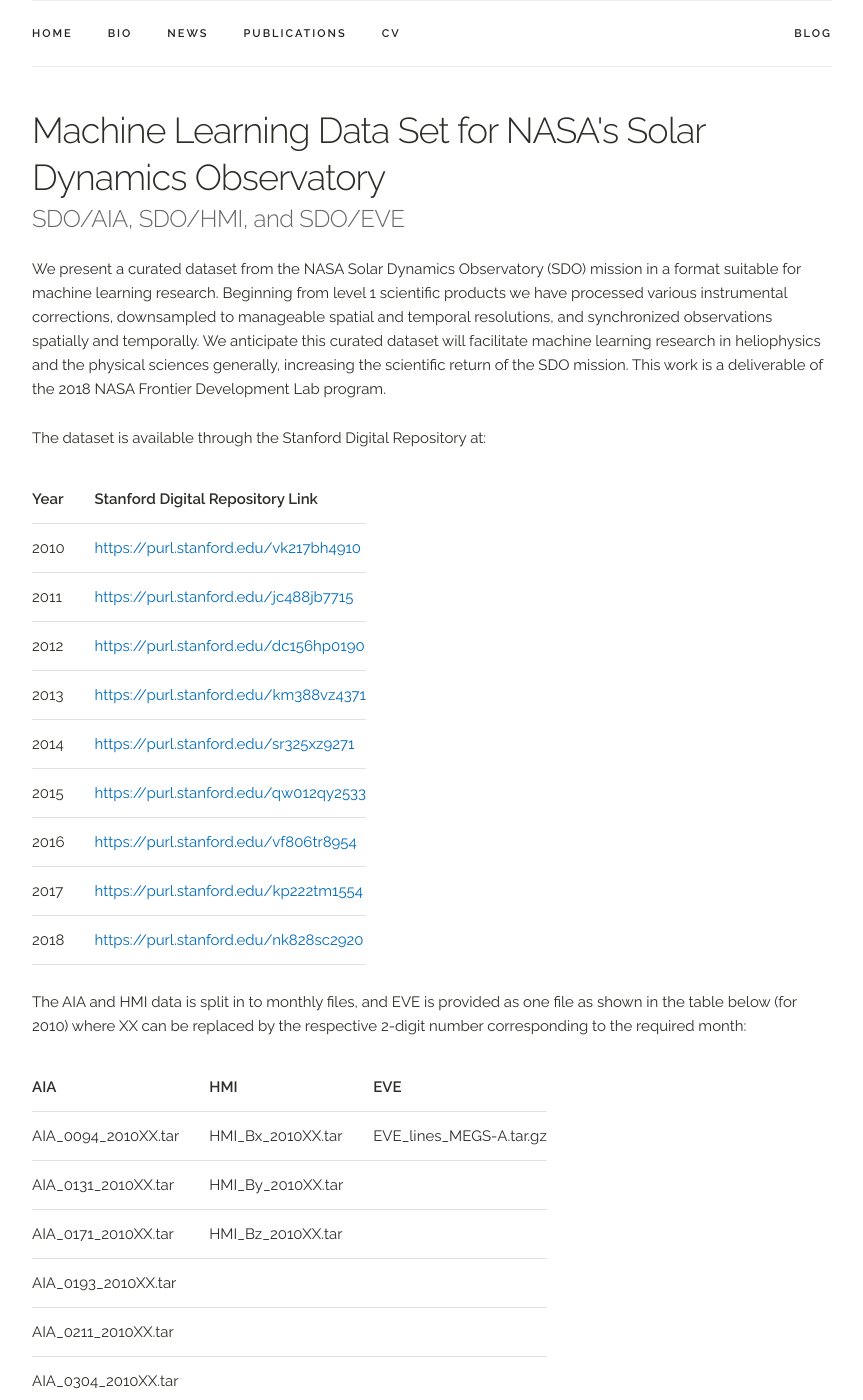
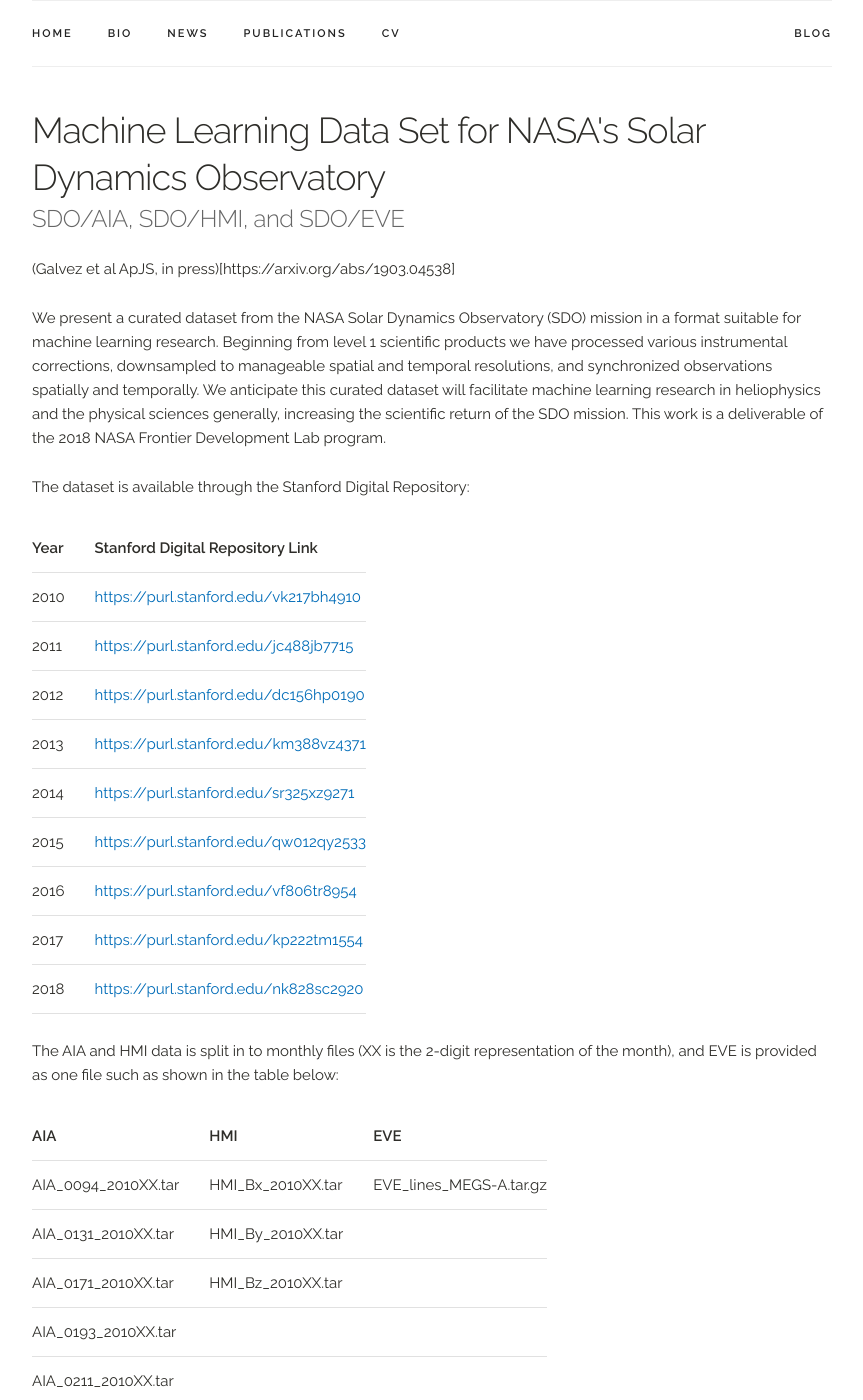
Before and after one commit to rookie0o9/rookie0o9.github.io, a Jekyll site: the page built from _projects/2019_MLDataset.md, in a window 1280 px wide and 1400 px high, scrolled down 293 px. Shown: the whole window, without its empty margins (208-1071 px from the left). Built offline with Jekyll 4.4.1, drawn with Linux system fonts in a browser that asks for light colours; some of the changed text lies outside the part shown.

Commit message:
Update 2019_MLDataset.md

```diff
--- a/_projects/2019_MLDataset.md
+++ b/_projects/2019_MLDataset.md
@@ -3,10 +3,11 @@
 title: Machine Learning Data Set for NASA's Solar Dynamics Observatory
 subtitle: SDO/AIA, SDO/HMI, and SDO/EVE
 ---
+(Galvez et al ApJS, in press)[https://arxiv.org/abs/1903.04538]
 
 We present a curated dataset from the NASA Solar Dynamics Observatory (SDO) mission in a format suitable for machine learning research. Beginning from level 1 scientific products we have processed various instrumental corrections, downsampled to manageable spatial and temporal resolutions, and synchronized observations spatially and temporally. We anticipate this curated dataset will facilitate machine learning research in heliophysics and the physical sciences generally, increasing the scientific return of the SDO mission. This work is a deliverable of the 2018 NASA Frontier Development Lab program.
 
-The dataset is available through the Stanford Digital Repository at:
+The dataset is available through the Stanford Digital Repository:
 
 | Year          |   Stanford Digital Repository Link    |
 | ------------- |:--------------------------------------|
@@ -20,7 +21,7 @@
 | 2017          | [https://purl.stanford.edu/kp222tm1554](https://purl.stanford.edu/kp222tm1554) |
 | 2018          | [https://purl.stanford.edu/nk828sc2920](https://purl.stanford.edu/nk828sc2920) |
 
-The AIA and HMI data is split in to monthly files, and EVE is provided as one file as shown in the table below (for 2010) where XX can be replaced by the respective 2-digit number corresponding to the required month:
+The AIA and HMI data is split in to monthly files (XX is the 2-digit representation of the month), and EVE is provided as one file such as shown in the table below:
 
 | AIA                 |   HMI             |    EVE                  |
 | :------------------ | :---------------- | :---------------------- |
@@ -35,6 +36,6 @@
 | AIA_1700_2010XX.tar |                   |                         |
 | AIA_4500_2010XX.tar |                   |                         |
 
-The respective files for 2010 data are shown below:
+The corresponding files, as on the Stanford Digital Repository are here:
 
 <iframe src='https://embed.stanford.edu/iframe?url=https://purl.stanford.edu/vk217bh4910' height='400px' width='100%' frameborder='0' marginwidth='0' marginheight='0' scrolling='no' allowfullscreen />
```
